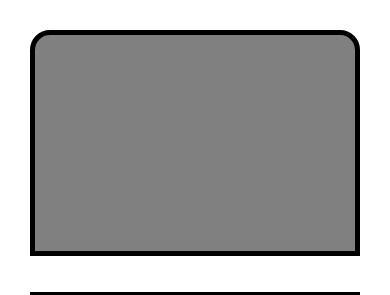
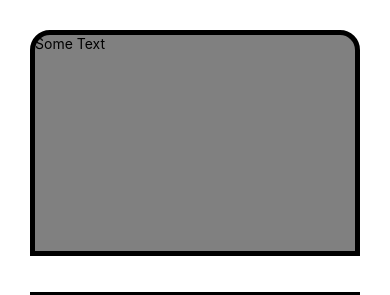
Before and after one commit to Ibrahimfathi96/learning-React-Native, a React Native app: screen / in a window 390 px wide. Shown: the top 295 px of the page. Built offline with nearby package versions, Linux system fonts and the light colour scheme.

Commit message:
text important props

```diff
--- a/App.js
+++ b/App.js
@@ -13,7 +13,9 @@ export default function App() {
   return (
     <>
       <View style={styles.container}>
-        <View style={styles.top} />
+        <View style={styles.top}>
+          <Text>Some Text</Text>
+        </View>
         <View style={styles.middle} />
         <View style={styles.bottom} />
       </View>
@@ -59,5 +61,13 @@ the style have many properties.
 onLayout: a function that called when the layout of the view changes,
 pointerEvents - This prop determines how the <View> component responds to touch events,
 accessible & accessibilityLabel,
-
 */
+/*
+Text Important props
+numberOfLines: Limits the number of the lines of the text displayed.
+ellipsizeMode: Specifies what happens if the text is too long for one line and does not fit in oneline.
+accessibilityRole: The role describes the purpose of an element within your app.
+onPress & onLongPress
+allowFontScaling: controls whether fonts should scale to respect the text size accessibilty settings.
+testId,
+*/
```
